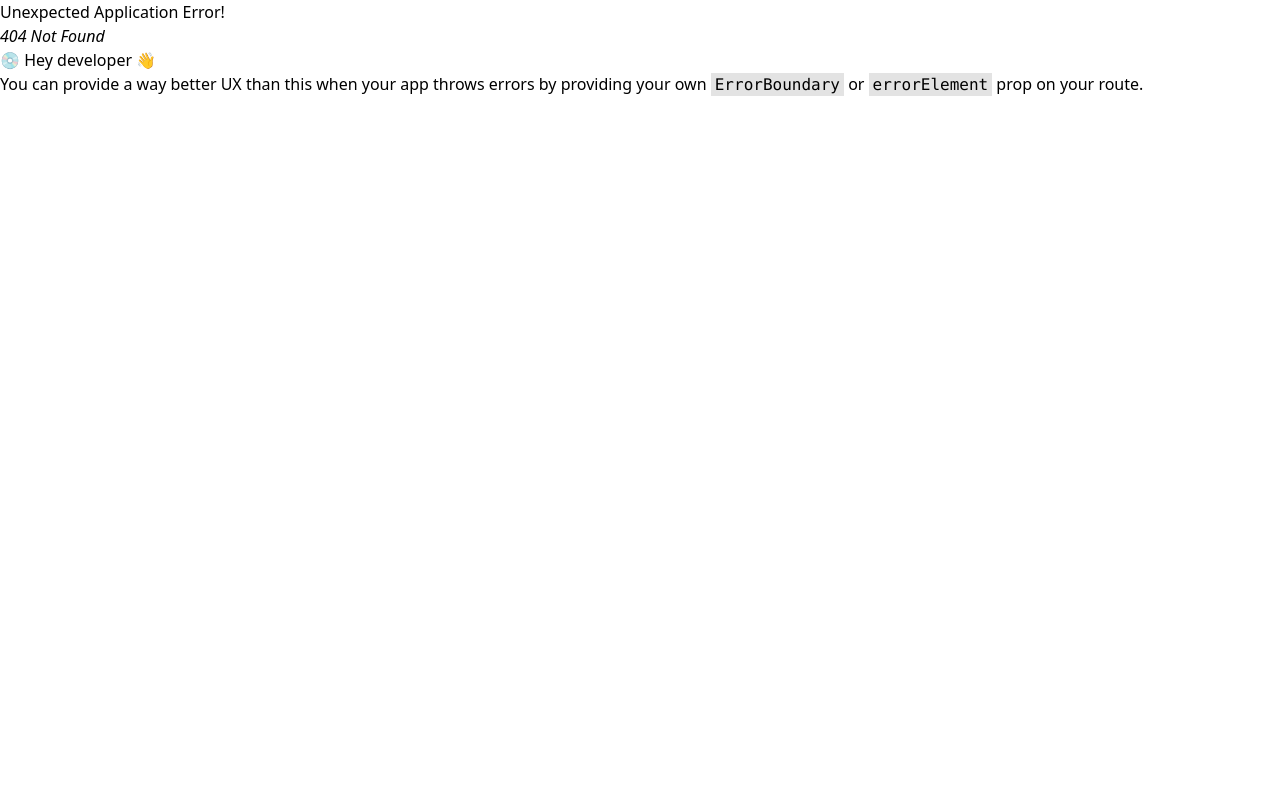
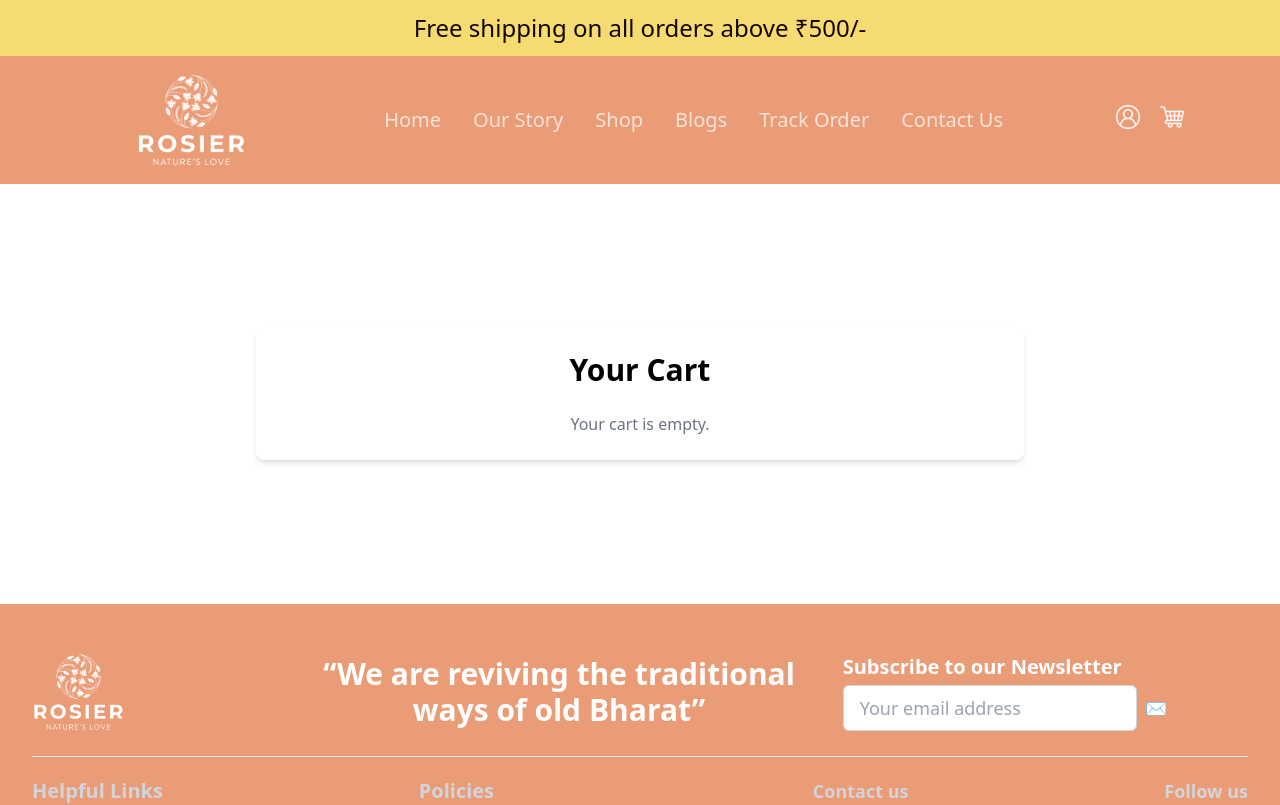
Before and after one commit to deepak-singh-jethi/rousier-food-app, a React (Vite) app: page /cart in a window 1280 px wide. Before the commit this address had no page. Shown: the top 805 px of the page. Built offline with nearby package versions, Linux system fonts and the light colour scheme.

Commit message:
added cart component

```diff
--- a/src/App.jsx
+++ b/src/App.jsx
@@ -15,6 +15,7 @@ import ContactUs from "./RouterLayout/ContactUs";
 import Blogs from "./components/Blogs";
 import Recipie from "./components/Recipie";
 import ShopLayout from "./RouterLayout/ShopLayout";
+import Cart from "./components/Cart";
 
 const router = createBrowserRouter(
   createRoutesFromElements(
@@ -28,12 +29,13 @@ const router = createBrowserRouter(
         <Route index element={<Community />}></Route>
         <Route path=":id" element={<Blogs />} />
       </Route>
-      <Route path="ourStory" element={<OurStory />} />
-      <Route path="contactUs" element={<ContactUs />} />
       <Route path="shop">
         <Route index element={<ShopLayout />} />
         <Route path=":category" element={<ShopLayout />} />
       </Route>
+      <Route path="ourStory" element={<OurStory />} />
+      <Route path="contactUs" element={<ContactUs />} />
+      <Route path="cart" element={<Cart />} />
     </Route>
   )
 );
--- a/src/RouterLayout/Root.jsx
+++ b/src/RouterLayout/Root.jsx
@@ -1,9 +1,13 @@
 import React from "react";
+import { useSelector } from "react-redux";
+
 import { Outlet } from "react-router-dom";
 import NavBar from "../components/shared/NavBar";
 import Footer from "../components/shared/Footer";
 
 const Root = () => {
+  const cart = useSelector((state) => state.cart);
+  const { items, isCartOpen } = cart;
   return (
     <div>
       <NavBar />
--- /dev/null
+++ b/src/components/Cart.jsx
@@ -0,0 +1,103 @@
+import React from "react";
+import { useSelector, useDispatch } from "react-redux";
+
+const Cart = () => {
+  const cartItems = useSelector((state) => state.cart.items);
+  const dispatch = useDispatch();
+
+  const handleRemoveItem = (id) => {
+    // Dispatch action to remove item from cart
+  };
+
+  const handleClearCart = () => {
+    // Dispatch action to clear cart
+  };
+
+  const handleIncreaseQuantity = (id) => {
+    // Dispatch action to increase quantity
+  };
+
+  const handleDecreaseQuantity = (id) => {
+    // Dispatch action to decrease quantity
+  };
+
+  const calculateTotalPrice = () => {
+    // Calculate total price of items in cart
+    return cartItems.reduce(
+      (total, item) => total + item.discountedPrice * item.quantity,
+      0
+    );
+  };
+
+  return (
+    <div className="cart-container  flex justify-center items-center py-10 md:py-20 lg:py-36">
+      <div className="cart-wrapper bg-white rounded-lg shadow-md w-full max-w-3xl p-6">
+        <h2 className="cart-title text-3xl font-bold mb-6 text-center">
+          Your Cart
+        </h2>
+        {cartItems.length === 0 ? (
+          <p className="cart-empty text-gray-500 text-center">
+            Your cart is empty.
+          </p>
+        ) : (
+          <div>
+            {cartItems.map((item) => (
+              <div
+                key={item.id}
+                className="cart-item flex items-center justify-between border-b border-gray-200 py-4">
+                <div className="item-details flex items-center space-x-4">
+                  <img
+                    src={item.image}
+                    alt={item.name}
+                    className="item-image w-16 h-16 object-cover rounded-md"
+                  />
+                  <div>
+                    <p className="item-name text-lg font-semibold">
+                      {item.name}
+                    </p>
+                    <p className="item-price text-gray-600">{`$${item.discountedPrice}`}</p>
+                  </div>
+                </div>
+                <div className="item-actions flex items-center space-x-4">
+                  <button
+                    onClick={() => handleDecreaseQuantity(item.id)}
+                    className="quantity-button text-gray-500 hover:text-gray-700 focus:outline-none">
+                    -
+                  </button>
+                  <span>{item.quantity}</span>
+                  <button
+                    onClick={() => handleIncreaseQuantity(item.id)}
+                    className="quantity-button text-gray-500 hover:text-gray-700 focus:outline-none">
+                    +
+                  </button>
+                  <button
+                    onClick={() => handleRemoveItem(item.id)}
+                    className="remove-button text-red-500 hover:text-red-700 focus:outline-none">
+                    Remove
+                  </button>
+                </div>
+              </div>
+            ))}
+            <div className="cart-summary mt-8 flex justify-between items-center">
+              <button
+                onClick={handleClearCart}
+                className="clear-cart-button text-sm text-red-500 hover:underline focus:outline-none">
+                Clear Cart
+              </button>
+              <div>
+                <p className="total-items text-lg font-semibold">
+                  Total Items: {cartItems.length}
+                </p>
+                <p className="total-price text-lg font-semibold">
+                  Total Price: ${calculateTotalPrice()}
+                </p>
+              </div>
+            </div>
+          </div>
+        )}
+      </div>
+    </div>
+  );
+};
+
+export default Cart;
--- a/src/components/Layout/ProductCard.jsx
+++ b/src/components/Layout/ProductCard.jsx
@@ -1,15 +1,18 @@
 import React, { useState } from "react";
+import { useDispatch } from "react-redux";
 import Modal from "./Modal";
 import ProductInfoCard from "./ProductInfoCard";
+import cartActions from "../../store/cart";
 
 const ProductCard = ({ product }) => {
+  const dispatch = useDispatch();
   const [isModalOpen, setIsModalOpen] = useState(false);
 
   const handleClick = (isOptionAvailable) => {
     if (isOptionAvailable) {
       setIsModalOpen(true);
     } else {
-      console.log("add product to cart");
+      dispatch(cartActions.addSimpleItemToCart(product));
     }
   };
 
--- a/src/components/Layout/ProductInfoCard.jsx
+++ b/src/components/Layout/ProductInfoCard.jsx
@@ -1,6 +1,9 @@
 import React, { useState } from "react";
+import { useDispatch } from "react-redux";
+import cartActions from "../../store/cart";
 
 const ProductInfoCard = ({ product, handleClose }) => {
+  const dispatch = useDispatch();
   const [selectedOption, setSelectedOption] = useState(0);
   const [quantity, setQuantity] = useState(1);
 
@@ -14,6 +17,16 @@ const ProductInfoCard = ({ product, handleClose }) => {
 
   const handleOptionClick = (index) => {
     setSelectedOption(index);
+  };
+
+  const handleAddToCart = () => {
+    dispatch(
+      cartActions.addProductWithOptionToCart({
+        product,
+        quantity,
+        selectedOption,
+      })
+    );
   };
 
   return (
@@ -114,7 +127,8 @@ const ProductInfoCard = ({ product, handleClose }) => {
           <button
             className={`mt-4 py-2 bg-blue-500 ${
               product.availability ? "bg-blue-500" : "bg-blue-200"
-            } text-white font-semibold rounded-lg hover:bg-blue-600 focus:outline-none`}>
+            } text-white font-semibold rounded-lg hover:bg-blue-600 focus:outline-none`}
+            onClick={handleAddToCart}>
             {product.availability ? "Add to Cart" : "Sold Out"}
           </button>
         </div>
--- a/src/components/shared/NavBar.jsx
+++ b/src/components/shared/NavBar.jsx
@@ -1,17 +1,24 @@
 import React, { useState } from "react";
+import { useDispatch } from "react-redux";
 import { NavLink } from "react-router-dom";
 import OfferBanner from "./OfferBanner";
 import logo1 from "../../assets/logo1.png";
 import cartLogo from "../../assets/cartLogo.png";
 import user from "../../assets/user.png";
 import burger from "../../assets/burger.png";
+import cartActions from "../../store/cart";
 
 const NavBar = () => {
+  const dispatch = useDispatch();
   const [isSideNavVisible, setSideNavVisible] = useState(false);
   const [isSubLinksOpen, setIsSubLinksOpen] = useState(false);
 
   const handleSubLinks = () => {
     setIsSubLinksOpen(!isSubLinksOpen);
+  };
+
+  const closeSubLinks = () => {
+    setIsSubLinksOpen(false);
   };
 
   const toggleSideNav = () => {
@@ -46,13 +53,19 @@ const NavBar = () => {
         </div>
         <ul className="ml-6 hidden lg:flex gap-8 text-lg md:text-xl font-medium text-[#F9E2D7]">
           <li>
-            <NavLink to="/">Home</NavLink>
+            <NavLink to="/" onClick={closeSubLinks}>
+              Home
+            </NavLink>
           </li>
           <li>
-            <NavLink to="/ourStory">Our Story</NavLink>
+            <NavLink to="/ourStory" onClick={closeSubLinks}>
+              Our Story
+            </NavLink>
           </li>
           <li>
-            <NavLink to="/shop">Shop</NavLink>
+            <NavLink to="/shop" onClick={closeSubLinks}>
+              Shop
+            </NavLink>
           </li>
           <li className="relative">
             <button onClick={handleSubLinks}>Blogs</button>
@@ -68,12 +81,12 @@ const NavBar = () => {
             )}
           </li>
           <li>
-            <NavLink to="/trackOrder" onClick={closeSideNav}>
+            <NavLink to="/trackOrder" onClick={closeSubLinks}>
               Track Order
             </NavLink>
           </li>
           <li>
-            <NavLink to="/contactUs" onClick={closeSideNav}>
+            <NavLink to="/contactUs" onClick={closeSubLinks}>
               Contact Us
             </NavLink>
           </li>
@@ -85,9 +98,12 @@ const NavBar = () => {
             </button>
           </li>
           <li>
-            <button className="bg-transparent" aria-label="Shopping Cart">
+            <NavLink
+              to="/cart"
+              className="bg-transparent"
+              aria-label="Shopping Cart">
               <img src={cartLogo} alt="Cart" className="h-6" />
-            </button>
+            </NavLink>
           </li>
         </ul>
       </nav>
--- a/src/store/cart.js
+++ b/src/store/cart.js
@@ -2,33 +2,50 @@ import { createSlice } from "@reduxjs/toolkit";
 
 const initialState = {
   items: [],
-  totalItems: 0,
-  totalPrice: 0,
 };
 
 export const cartSlice = createSlice({
   name: "cart",
   initialState,
   reducers: {
-    // add to cart
-    addToCart: (state, action) => {
+    toggleCartDisplay: (state, action) => {
+      state.isCartOpen = !state.isCartOpen;
+      console.log(state.isCartOpen);
+    },
+    addSimpleItemToCart: (state, action) => {
       const newItem = action.payload;
       const existingItem = state.items.find((item) => item.id === newItem.id);
-      state.totalItems += 1;
-      state.totalPrice += newItem.price;
 
       if (existingItem) {
-        existingItem.quantity += newItem.quantity;
+        existingItem.quantity += 1;
       } else {
-        state.items.push({ ...newItem, quantity: 1 });
+        state.items.push({ ...newItem, quantity: 1, selectedOption: 0 });
       }
     },
-    // remove from cart
+    addProductWithOptionToCart: (state, action) => {
+      const productId = action.payload.product.id;
+      const option = action.payload.selectedOption;
+      const quantity = action.payload.quantity;
+
+      const existingItem = state.items.find(
+        (item) => item.id === productId && option === item.selectedOption
+      );
+
+      if (existingItem) {
+        existingItem.quantity = parseInt(quantity);
+      } else {
+        state.items.push({
+          ...action.payload.product,
+          quantity,
+          selectedOption: option,
+        });
+      }
+    },
+
+    // Todo remove from cart
     removeFromCart: (state, action) => {
       const id = action.payload;
       const existingItem = state.items.find((item) => item.id === id);
-      state.totalItems -= 1;
-      state.totalPrice -= existingItem.price;
 
       if (existingItem.quantity === 1) {
         state.items = state.items.filter((item) => item.id !== id);
@@ -36,19 +53,15 @@ export const cartSlice = createSlice({
         existingItem.quantity -= 1;
       }
     },
-    // clear a cart
+
+    // todo clear  cart
     clearCart: (state) => {
       state.items = [];
-      state.totalItems = 0;
-      state.totalPrice = 0;
     },
-    // remove a pertical item completely from cart
+    //  todo remove a perticular item completely from cart
     removeItem: (state, action) => {
       const id = action.payload;
       const existingItem = state.items.find((item) => item.id === id);
-      state.totalItems -= existingItem.quantity;
-      state.totalPrice -= existingItem.price * existingItem.quantity;
-
       state.items = state.items.filter((item) => item.id !== id);
     },
   },
```
